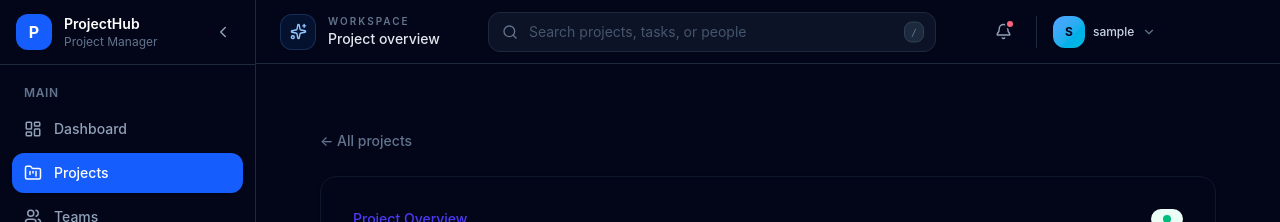
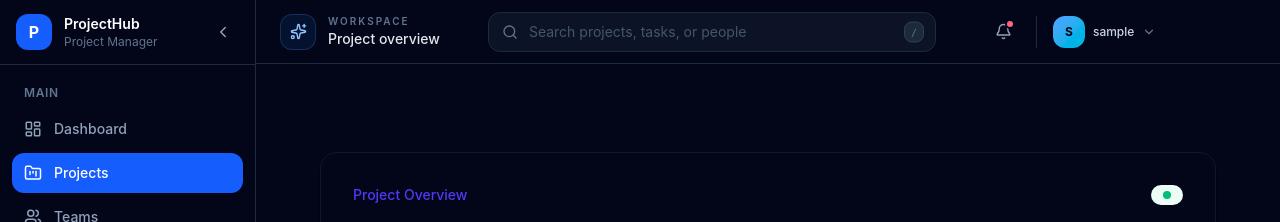
Before and after one commit to Abbas-shah10/project_management, a React (Vite) app in the folder frontend/: page /projects/1 in a window 1280 px wide. Shown: the top 222 px of the page. Built offline with nearby package versions, Linux system fonts and the light colour scheme; no server answers; sample sign-in values are in the browser's storage.

Commit message:
refactor: remove unnecessary back link from ProjectDetails page

```diff
--- a/frontend/src/pages/projects/ProjectDetails.tsx
+++ b/frontend/src/pages/projects/ProjectDetails.tsx
@@ -34,12 +34,6 @@ const ProjectDetails = () => {
     <>
       <main className="min-h-screen bg-slate-950 px-4 py-8 text-slate-900 sm:px-6 lg:px-8">
         <div className="mx-auto max-w-6xl">
-          <a
-            href="/projects"
-            className="text-sm font-medium text-slate-500 hover:text-slate-900"
-          >
-            ← All projects
-          </a>
           <section className="mt-6 rounded-2xl border border-slate-900 bg-slate-950/50 text-white p-6 shadow-sm sm:p-8">
             <div className="flex flex-col justify-between gap-5 sm:flex-row sm:items-start">
               <div>
```
